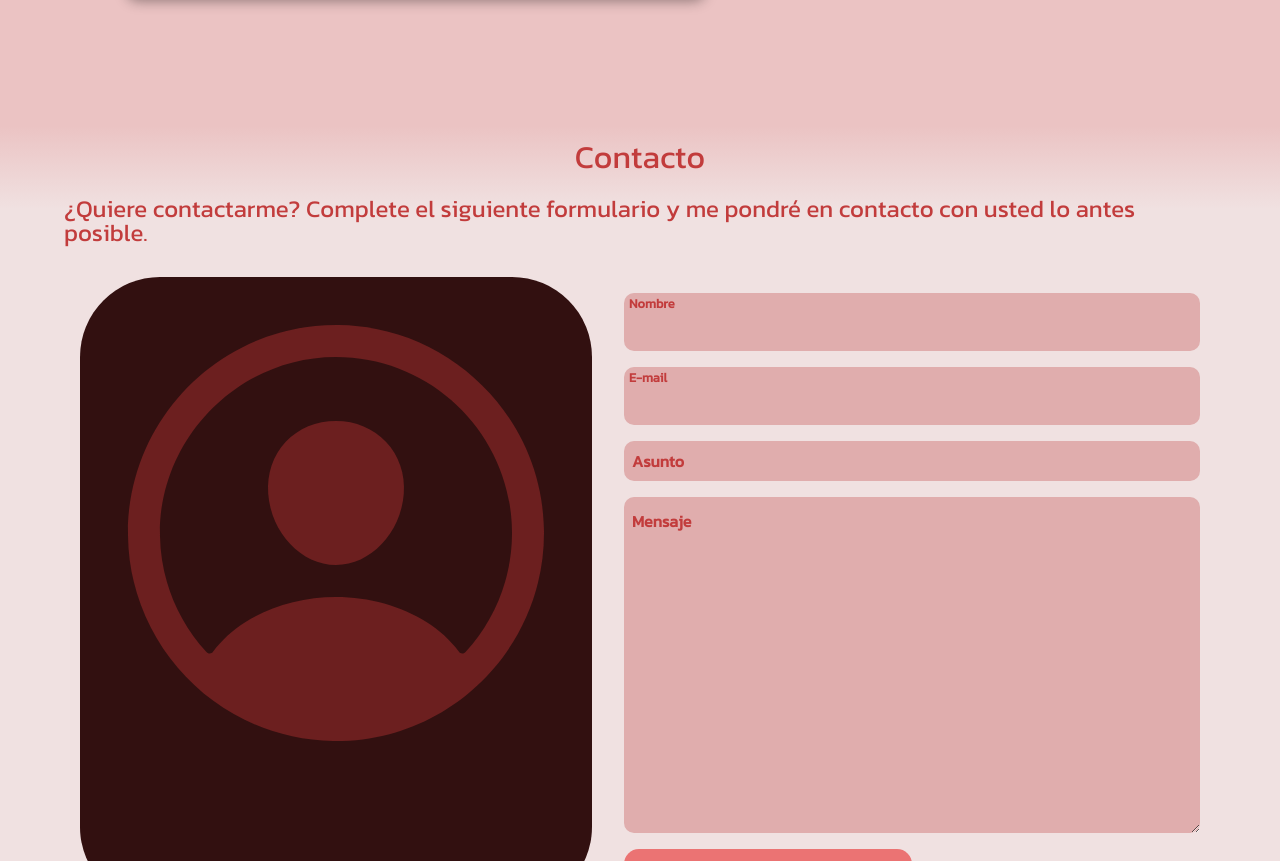
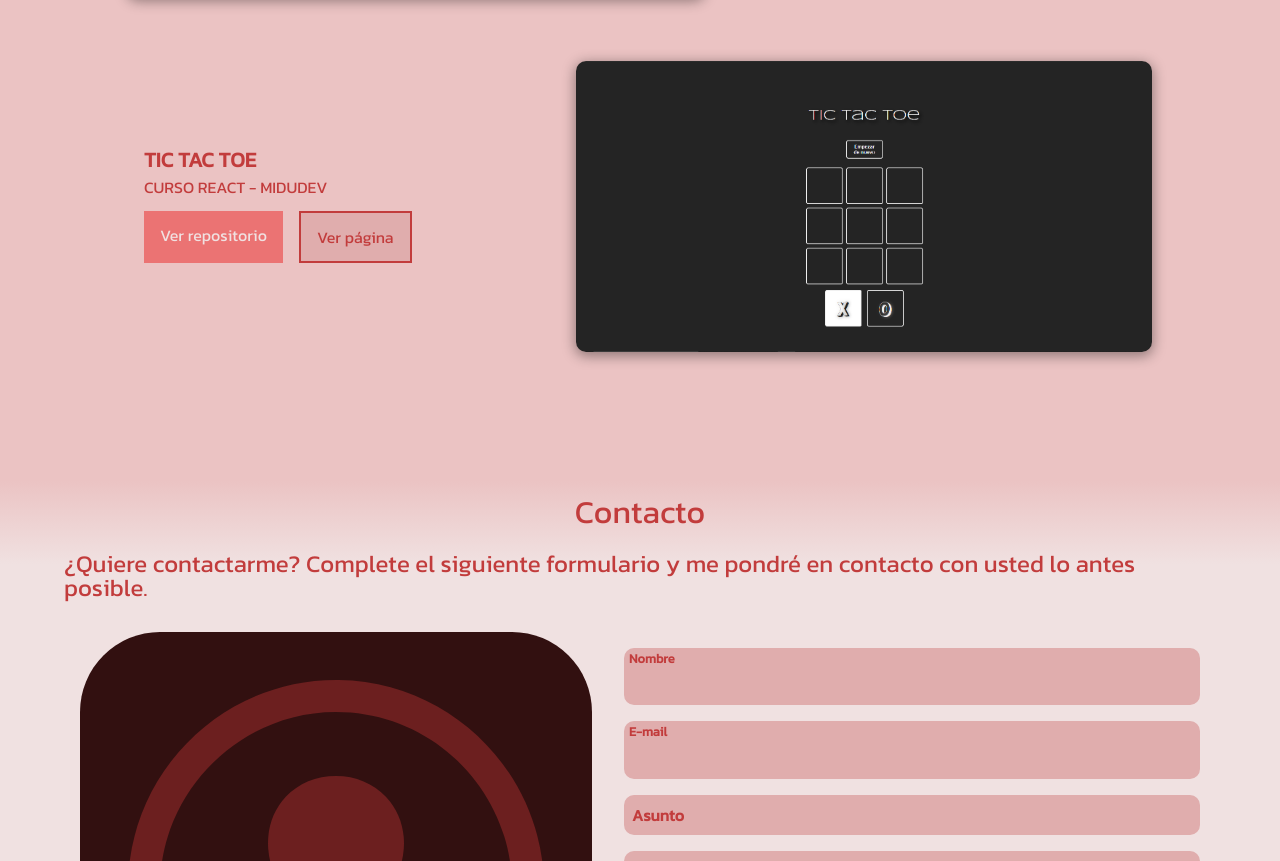
Before and after one commit to JoseDanielMantillaFranqui/PORTAFOLIO, a website: page index.html in a window 1280 px wide. Shown: the part 4245-5106 px from the top of the page. Drawn offline with nearby package versions, Linux system fonts and the light colour scheme.

Commit message:
Añadido proyecto tic tac toe

```diff
--- a/index.html
+++ b/index.html
@@ -223,6 +223,17 @@
 							</div>
 						</div>
 					</li>
+					<li class="experiencia-d-item">
+						<img src="img/tic-tac-toe.png" class="experiencia-d-item-img">
+						<div class="experiencia-d-item-descripcion">
+							<h5 class="titulo-experiencia">TIC TAC TOE</h5>
+							<p>CURSO REACT - MIDUDEV</p>
+							<div class="experiencia-d-item-botones">
+								<a href="https://github.com/JoseDanielMantillaFranqui/TIC-TAC-TOE" class="experiencia-d-item-enlace-1">Ver repositorio</a>
+								<a href="https://daniels-tic-tac-toe.vercel.app" class="experiencia-d-item-enlace-2">Ver página</a>
+							</div>
+						</div>
+					</li>
 				</ul>
 			</div>
 		</section>
```
Also changed, not shown: img/tic-tac-toe.png (added).
